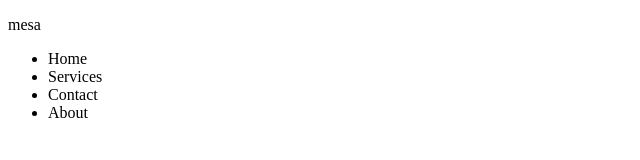
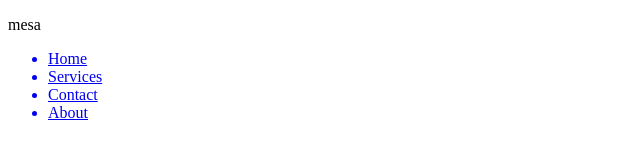
Before and after one commit to consolidatedlocalresources/omesa, a website: page app/index.html in a window 1280 px wide. Shown: the whole page, without its empty margins (0-640 px from the left). Drawn offline with Linux system fonts and the light colour scheme.

Commit message:
Added npm init and modified some important beginner files

```diff
--- a/app/index.html
+++ b/app/index.html
@@ -11,10 +11,10 @@
     <nav class="navigation">
         <p class="navigation__logo">mesa</p>
         <ul class="navigation__nav">
-            <li class="navigation__list-item">Home</li>
-            <li class="navigation__list-item">Services</li>
-            <li class="navigation__list-item">Contact</li>
-            <li class="navigation__list-item">About</li>
+            <a href="#home"><li class="navigation__list-item">Home</li></a>
+            <a href="#services"><li class="navigation__list-item">Services</li></a>
+            <a href="#contact"><li class="navigation__list-item">Contact</li></a>
+            <a href="#about"><li class="navigation__list-item">About</li></a>
         </ul>
     </nav>
 
```
Also changed, not shown: package.json (added, +8 -0 lines), 2 other files.
